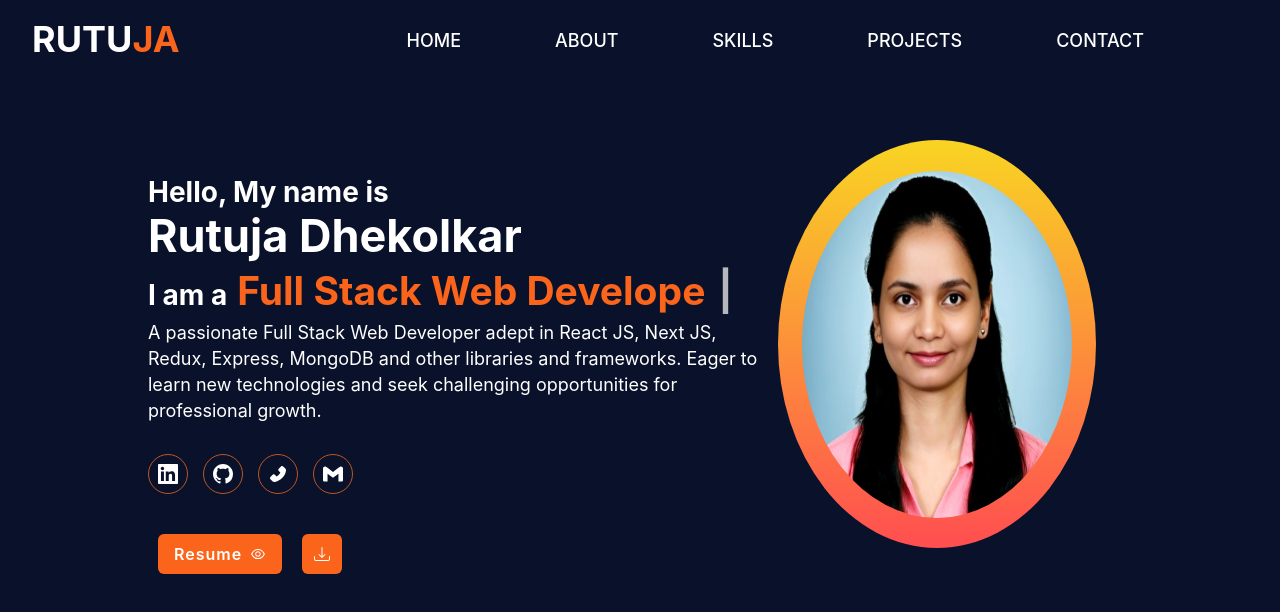
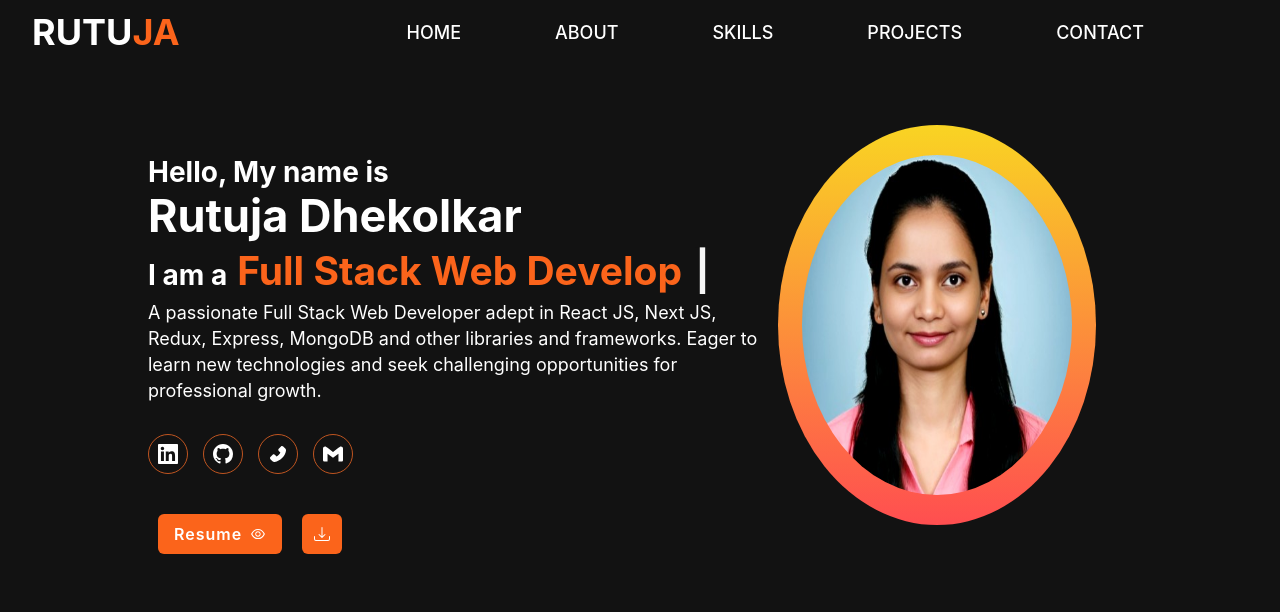
Before and after one commit to Rutu-11/My_Portfolio, a React (Create React App) app: page / in a window 1280 px wide. Shown: the top 612 px of the page. Built offline with nearby package versions, Linux system fonts and the light colour scheme.

Commit message:
done-media-querie9

```diff
--- a/src/App.css
+++ b/src/App.css
@@ -18,17 +18,17 @@
 
 *{
 
-  background-color:#0a122b;
+  background-color:#121212;
   color:#fff;
 
 }
 .navbar{
   align-items: center;
   justify-content: space-between;
-  height: 80px;
+  height: 65px;
   padding: 0 2rem;
   border-bottom-style:'';
-  /* background-color:var( --mainColor); */
+
   z-index: 2;
   color: var(--textColor);
 
@@ -56,7 +56,7 @@
   font-weight: 500;
   font-size: 18px;
   margin: 0 2rem;
-  padding: 20px 0;
+  padding: 15px 0;
   background-color:transparent;
   color:#fff;
   text-decoration: none;
@@ -65,7 +65,7 @@
  height: 40px;
  display: flex;
  margin-right: 10px;
- /* box-shadow:0 0 10px #fb641b; */
+
  justify-content: center;
  align-items:center
 }
@@ -138,7 +138,7 @@
 }
 
 .navbar .heading span{
-  /* font-size: 40px; */
+
   color: #fb641b;
   font-weight: 700;
   cursor:default;
@@ -159,10 +159,7 @@
 }
 
 .innerNavDiv div{
-  /* display: inline-block;
-  font-weight: 500;
-  font-size: 18px;
-  margin-left: 35px; */
+
   transition: 0.3s;
   opacity: 0;
   text-transform: uppercase;
@@ -213,18 +210,14 @@
 
 .home{
   position: relative;
-  /* padding-top: 300rem; */
-  /* border:5px solid red; */
-  /* justify-content: space-between; */
+
   align-items:center;
-  /* flex-wrap: wrap; */
-  /* height: 100vh; */
-  margin-top: 80px;
+
+  margin-top: 65px;
   width: 100%;
   padding: 60px 10% ;
   box-shadow:0 0 14px #1f242d ;
-  /* background-color:#1f242d; */
-  /* flex-direction: column; */
+
 }
 .home-content{
   max-width: 650px;
@@ -262,7 +255,7 @@
 
 .home-content h1{
   font-size: 45px;
-  /* color:#fb641b; */
+
   font-weight: 700;
   margin-bottom: 5px;
   opacity: 0;
@@ -348,10 +341,8 @@
 .home-image{
   justify-content: center;
   align-items:center;
-  /* margin: 10%; */
+
   max-width: 650px;
-  /* width : 36%;
-  height: 70%; */
   border-radius: 50%;
   background-color:#fb641b;
   position: relative;
@@ -362,7 +353,6 @@
 .home-image img{
   width: 85%;
   height: 85%;
-  /* margin: auto; */
   border-radius:50%;
   opacity: 0;
   animation: zoomIn 1s ease forwards;
@@ -376,28 +366,22 @@
 /* Animation ChangeBg */
 @keyframes changeBg{
   0%{
-      /* background-color:#e91d63; */
-      /* background-image: linear-gradient(to right, #f83600 0%, #f9d423 100%); */
       background-image: linear-gradient(to right, #f9d423 0%, #ff4e50 100%);
   }
   25%{
-    /* background-color:#e13300; */
-    /* background-image: linear-gradient(to bottom, #f83600 0%, #f9d423 100%); */
+
     background-image: linear-gradient(to bottom, #f9d423 0%, #ff4e50 100%);
   }
   50%{
-    /* background-color:#e13300; */
-    /* background-image: linear-gradient(to left, #f83600 0%, #f9d423 100%); */
+
     background-image: linear-gradient(to left, #f9d423 0%, #ff4e50 100%);
   }
   75%{
-    /* background-color:#e13300; */
-    /* background-image: linear-gradient(to top, #f83600 0%, #f9d423 100%); */
+
     background-image: linear-gradient(to top, #f9d423 0%, #ff4e50 100%);
   }
   100%{
-    /* background-color:#c51e68; */
-    /* background-image: linear-gradient(to right, #f83600 0%, #f9d423 100%); */
+
     background-image: linear-gradient(to right, #f9d423 0%, #ff4e50 100%);
   }
 }
@@ -421,25 +405,21 @@
   position: relative;
   justify-content: space-between;
   align-items:center;
-  /* height: 100vh; */
+
   width: 100%;
   margin-top: -50px;
   padding: 40px 10% ;
-  /* background-color:#181818; */
+
 }
 .aboutMe h1{
   text-align: center;
   font-size: 40px;
   padding-bottom: 20px;
-  /* opacity: 0;
-  animation: slideTop 1s ease forwards;
-  animation-delay:calc(0.2s * 1); */
+
 }
 .aboutMe h1 span{
   color:#fb641b;
-  /* opacity: 0;
-  animation: slideBottom 1s ease forwards;
-  animation-delay:calc(0.2s * 4); */
+
 }
 .aboutMe p{
   font-size: larger;
@@ -457,8 +437,7 @@
 .about-section{
   justify-content: space-between;
   align-items: center;
-  /* border:2px solid white; */
-  /* flex-wrap: wrap; */
+
   margin-top: 20px;
 }
 .about-img{
@@ -469,10 +448,7 @@
   margin-right: 50px;
   background-color:transparent;
   border-radius:15px;
-  /* box-shadow: 0 0 26px #fb641b; */
-  /* opacity: 0;
-  animation: slideRight 1s ease forwards;
-  animation-delay:calc(0.2s * 3); */
+
 }
 .about-img img{
   width: 100%;
@@ -483,16 +459,13 @@
 .about-info{
   max-width: 700px;
   width: 700px;
-  /* height: 400px; */
-  /* margin-bottom: 50px; */
+
   padding: 30px ;
   text-align: justify;
   border-radius:20px;
   background-color:transparent;
   box-shadow: 0 0 26px #fb641b;
-  /* opacity: 0; */
-  /* animation: slideLeft 1s ease forwards; */
-  /* animation-delay:calc(0.2s * 3); */
+
 }
 
 about-info ul li svg{
@@ -504,7 +477,7 @@ about-info ul li svg{
 /* **************************** SKILLS PAGE******************** */
 .skills-container{
   position: relative;
-  /* height: 100vh; */
+
   width: 100%;
   margin-top: 20px;
   padding: 40px 10% 0;
@@ -513,15 +486,11 @@ about-info ul li svg{
 .skills-container h1{
   text-align: center;
   font-size: 40px;
-  /* opacity: 0;
-  animation: slideTop 1s ease forwards;
-  animation-delay:calc(0.2s * 1); */
+
 }
 .skills-container h1 span{
   color:#fb641b;
-  /* opacity: 0;
-  animation: slideTop 1s ease forwards;
-  animation-delay:calc(0.2s * 4); */
+
 }
 
 .skills-div{
@@ -533,8 +502,7 @@ about-info ul li svg{
 }
 .skills-div div{
   background-color:#fff;
-   /* background-image: linear-gradient(to right, #f68465 0%, #f9d423 100%);
-   background-image: linear-gradient(to right, #efd75b 0%, #f67b58 100%); */
+
    background: linear-gradient(to bottom, rgba(232, 235, 20, 0.723), rgba(244, 42, 27, 0.745));
   color:#fff;
   flex-direction: column;
@@ -542,20 +510,19 @@ about-info ul li svg{
   width: 120px;
   height: 150px;
   padding: 20px;
-  /* margin: 40px; */
+
   border-radius:30px;
-  /* box-shadow: 0 0 20px #fb641b; */
+
   margin: 30px 25px 30px 25px;
-  /* transition: all ease 0.4s;
-  opacity: 0; */
+
   position: relative;
   overflow: hidden;
   transition-delay: 0s, 500ms;
-  /* animation: changeBg 2s linear infinite; */
+
 }
 
 .skills-div div:hover{
-  /* box-shadow: 0 0 20px #fb641b; */
+
   transition: 500ms linear;
   transform: scale(1.1);
 
@@ -564,15 +531,12 @@ about-info ul li svg{
 .skills-div div img{
   width: 100%;
   height: 100%;
-  /* background-image: linear-gradient(to right, #efd75b 0%, #f67b58 100%);
-  background-image: linear-gradient(to right, #f68465 0%, #f9d423 100%); */
+
    background-color:transparent;
 }
 .skills-div div p{
   font-size:small;
   font-weight: 500;
-  /* background-image: linear-gradient(to right, #f68465 0%, #f9d423 100%);
-  background-image: linear-gradient(to right, #efd75b 0%, #f67b58 100%); */
   background-color:transparent;
 }
 .my-record{
@@ -599,7 +563,7 @@ about-info ul li svg{
 /* **************************** Projects PAGE******************** */
 .projects-container{
   position: relative;
-  /* height: 100vh; */
+
   margin-top: 50px;
   width: 100%;
   padding: 10px 10% ;
@@ -609,27 +573,20 @@ about-info ul li svg{
 .projects-container h1{
   text-align: center;
   font-size: 40px;
-  /* opacity: 0;
-  animation: slideTop 1s ease forwards;
-  animation-delay:calc(0.2s * 1); */
+
 }
 .projects-container h1 span{
   color:#fb641b;
-  /* opacity: 0;
-  animation: slideTop 1s ease forwards;
-  animation-delay:calc(0.2s * 4); */
+
 }
 .grid-container{
   margin: 40px auto 30px 0;
   height:auto;
 }
 .grid-container>div{
-  width: 100%;
+  width: 90%;
   border-radius:20px;
-  /* height: 650px; */
   margin: 10px 20px 50px 0;
-  /* opacity: 0; */
-  /* border:2px solid white; */
   box-shadow: 0 0 25px #fb641b;
 }
 
@@ -642,7 +599,6 @@ about-info ul li svg{
   position: relative;
   align-items:center;
   padding: 2rem 1rem;
-  /* box-shadow: 0 7px 10px rgba(0,0,0,0.5); */
   transition: 0.5s ease-in-out;
 }
 .grid-container>div>div:first-child:hover{
@@ -713,8 +669,7 @@ about-info ul li svg{
   background: transparent;
 }
 .grid-container>div>div:nth-child(1) div h4 {
-  /* background: transparent;
-  margin-top:10px ; */
+
   font-size: 25px;
   background: transparent;
 }
@@ -723,14 +678,11 @@ about-info ul li svg{
   margin-bottom: 20px;
 }
 .grid-container>div>div:nth-child(2) h4 span,.grid-container>div>div:nth-child(2) b{
-  /* background: transparent; */
   color: #fb641b;
 }
 .grid-container>div>div:first-child>div p{
   letter-spacing: 1px;
   font-size: 15px;
-  /* margin-top: 8px; */
-  /* margin-bottom: 20px; */
   background: transparent;
 }
 
@@ -760,7 +712,7 @@ about-info ul li svg{
   .contact>div>div{
     width: 30%;
     padding: 30px 10px;
-    /* border:2px solid white; */
+
   }
 
   .contact>div>div span{
@@ -781,12 +733,9 @@ about-info ul li svg{
     align-items:center;
     width: 78%;
     margin-top: 30px;
-    /* border:2px solid saddlebrown; */
     text-align: center;
   }
-  /* .contact-icons>div{
-    align-items:baseline;
-  } */
+
   .contact-icons>div>button, .contact-icons>div>a{
     margin-right: 20px;
   }
@@ -802,7 +751,7 @@ about-info ul li svg{
     border:2px solid saddlebrown;
     background-color:#fb641b;
     color:#fff;
-    /* justify-content: space-evenly; */
+
   }
   .contact-icons>div svg, .contact-icons>div span{
     background-color:transparent;
@@ -811,13 +760,10 @@ about-info ul li svg{
   .home{
     flex-direction: column-reverse;
   }
-  .projects-container{
-    /* margin-top: -80px; */
-  }
+
   .projects-container h1{
     font-size: 30px;
-    /* border:2px solid white;
-    margin-top: -80px; */
+
   }
   .grid-container>div>div:first-child{
     width: 65%;
@@ -830,7 +776,6 @@ about-info ul li svg{
   }
 
   .grid-container{
-    /* grid-template-columns: repeat(1, 1fr); */
 
     display: flex;
     flex-direction: column;
@@ -838,11 +783,8 @@ about-info ul li svg{
   .grid-container div{
     margin:30px auto;
   }
-  /* .home div{
-    width: 100%;
-  } */
+
   .home-content{
-    /* margin-top: -50px; */
     width: 100%;
 
   }
@@ -889,7 +831,7 @@ about-info ul li svg{
     margin-top: -5px;
   }
   .skills-div div{
-    /* margin: auto; */
+
     justify-content: center;
   }
   .skills-container h1{
@@ -901,7 +843,7 @@ about-info ul li svg{
   .contact>div>div{
       width: 500px;
       margin: auto;
-      /* border:2px solid green; */
+
       align-items:center;
       justify-content: center;
   }
@@ -926,9 +868,7 @@ about-info ul li svg{
   .projects-container h1{
     font-size: 18px;
   }
-  .grid-container{
-    /* grid-template-columns: repeat(1, 1fr); */
-  }
+
   .grid-container>div>div:first-child{
     width: 65%;
     height: 150px;
@@ -997,6 +937,8 @@ about-info ul li svg{
   }
   .skills-div div{
     /* margin: auto; */
+    width: 100px;
+    height: 120px;
     justify-content: space-evenly;
   }
   .skills-container{
--- a/src/Components/Home.jsx
+++ b/src/Components/Home.jsx
@@ -26,7 +26,7 @@ function Home() {
     <Flex
       id="/home"
       className="home"
-      // display={["block", "block", "block", "flex", "flex"]}
+
       justifyContent={[
         "center",
         "center",
@@ -36,13 +36,11 @@ function Home() {
       ]}
     >
       <Box
-        // marginBottom={'50px'}
+
         className="home-content"
-        // boxShadow={"0 0 20px #fb641b "}
+
         textAlign={["center", "center", "center", "left", "left"]}
-        // w={["65%", "65%", "65%", "400px", "auto"]}
-        // h={["60%", "60%", "65%", "400px", "auto"]}
-        // w={['550px','550px','550px','550px','550px']} h={['550px','550px','550px','550px','550px']}
+
       >
         <Heading as="h3" className="heading">
           Hello, My name is
@@ -124,20 +122,19 @@ function Home() {
       </Box>
 
       <Box
-        w={["250px", "350px", "450px", "420px", "480px"]}
-        h={["250px", "350px", "450px", "420px", "480px"]}
-        // boxShadow={"0 0 20px #fb641b "}
+        w={["250px", "350px", "450px", "420px", "470px"]}
+        h={["250px", "350px", "450px", "420px", "470px"]}
+
         margin={"auto"}
       >
         <Flex
           w="85%"
           h={"85%"}
           className="home-image"
-          // borderRadius={'50%'}
-          // borderRadius={["50%", "50%", "50%", "50%", "50%"]}
+
         >
           <Image
-            // borderRadius={['sm', 'md', 'lg', 'full','full',]}
+
             src={require("../utils/RutuLinkedIn.jpg")}
             alt=""
           />
```
Also changed, not shown: src/Components/About.jsx (+0 -31 lines), src/Components/Contact.jsx (+4 -12 lines), src/Components/Navbar.jsx (+3 -23 lines), src/Components/Projects.jsx (+11 -14 lines), 8 other files (tests, documents, lock files or other folders).
